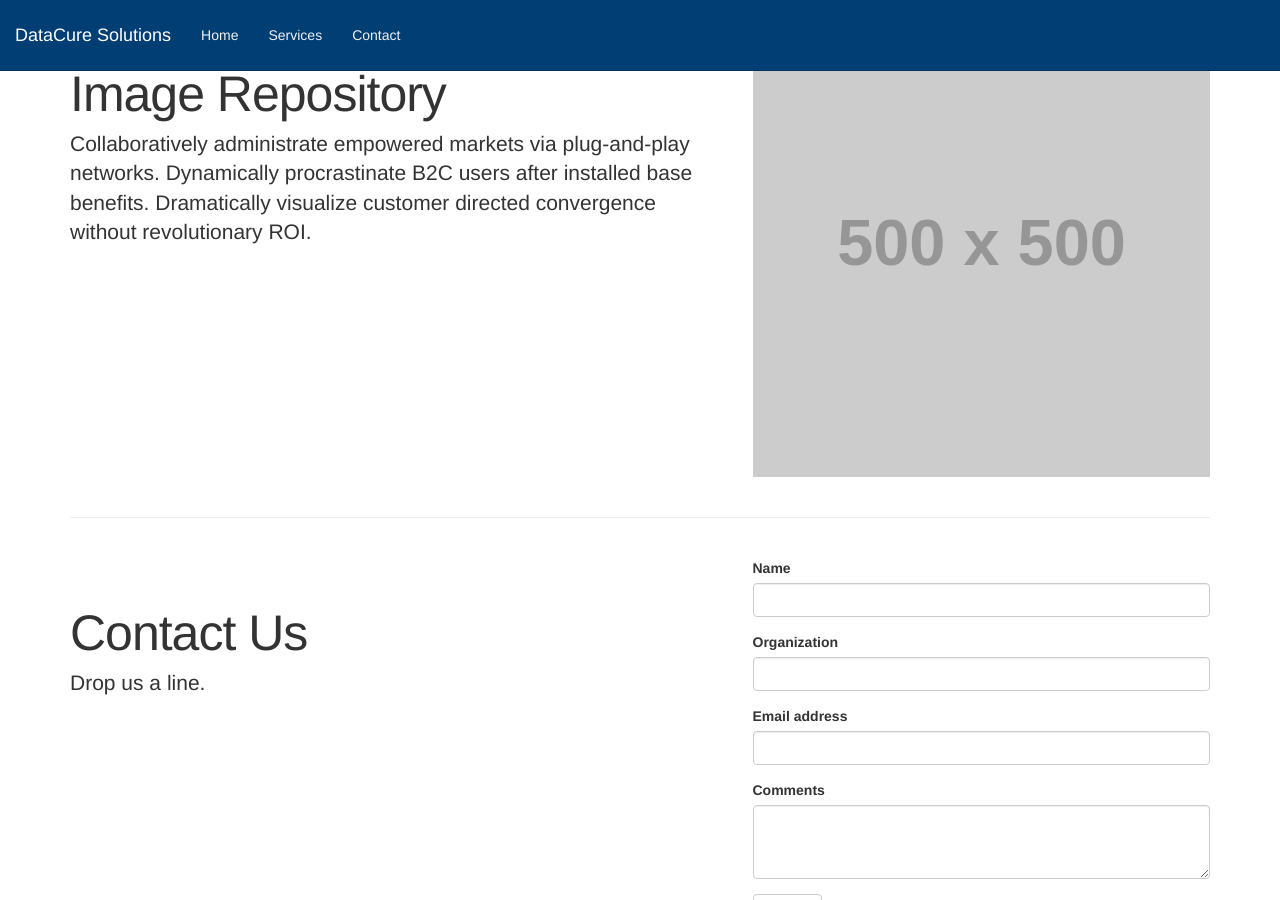
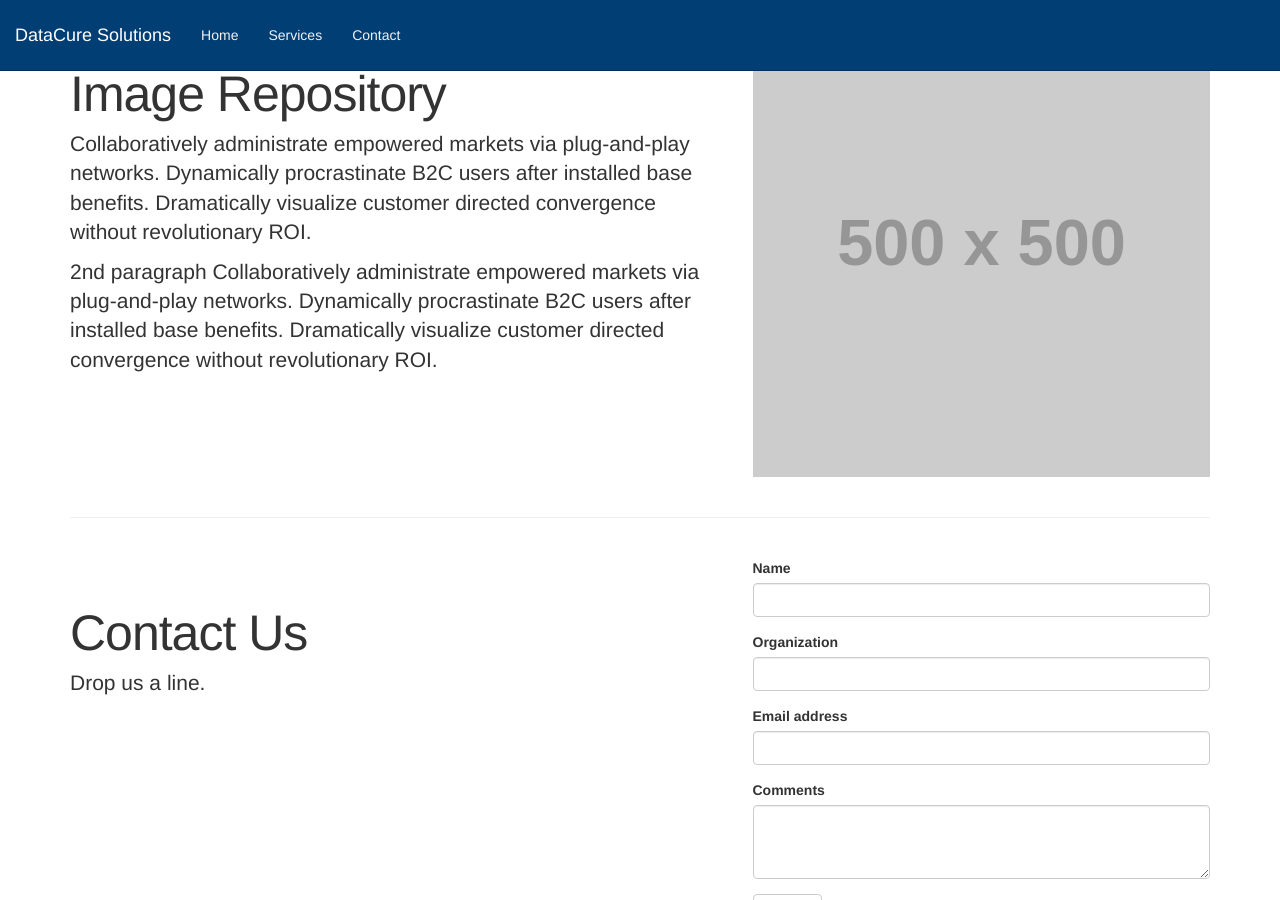
Before and after one commit to datacuresolutions/datacuresolutions.github.io, a Jekyll site: the page built from index.html, in a window 1280 px wide and 900 px high, scrolled down 2006 px. Built offline with Jekyll 4.4.1, drawn with Linux system fonts in a browser that asks for light colours; nearby versions of some CDN libraries; library files that are not in the unit come from our copies.

Commit message:
Update service_3_detail.md

```diff
--- a/_includes/content/service_3_detail.md
+++ b/_includes/content/service_3_detail.md
@@ -1 +1,3 @@
 Collaboratively administrate empowered markets via plug-and-play networks. Dynamically procrastinate B2C users after installed base benefits. Dramatically visualize customer directed convergence without revolutionary ROI.
+
+2nd paragraph Collaboratively administrate empowered markets via plug-and-play networks. Dynamically procrastinate B2C users after installed base benefits. Dramatically visualize customer directed convergence without revolutionary ROI.
```
